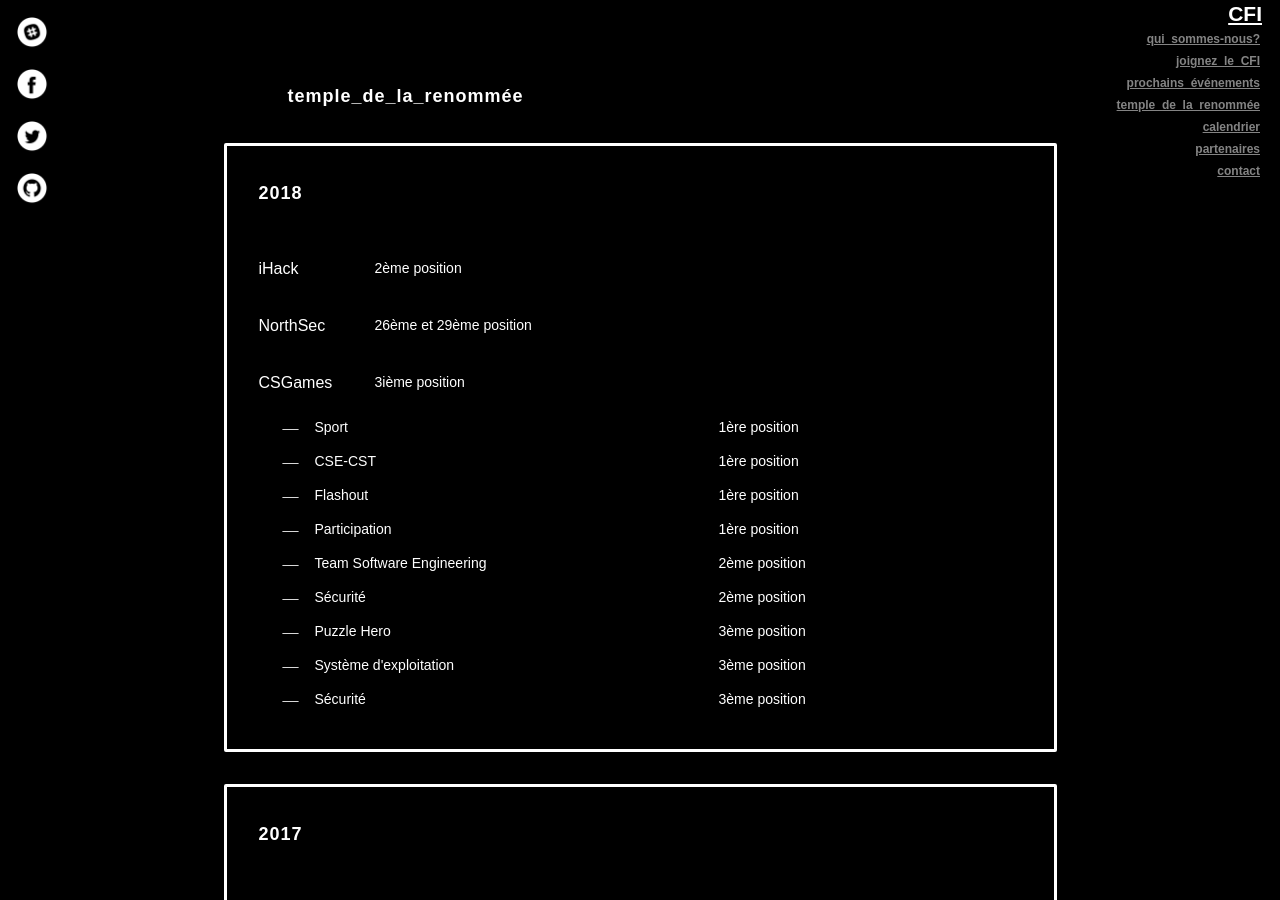
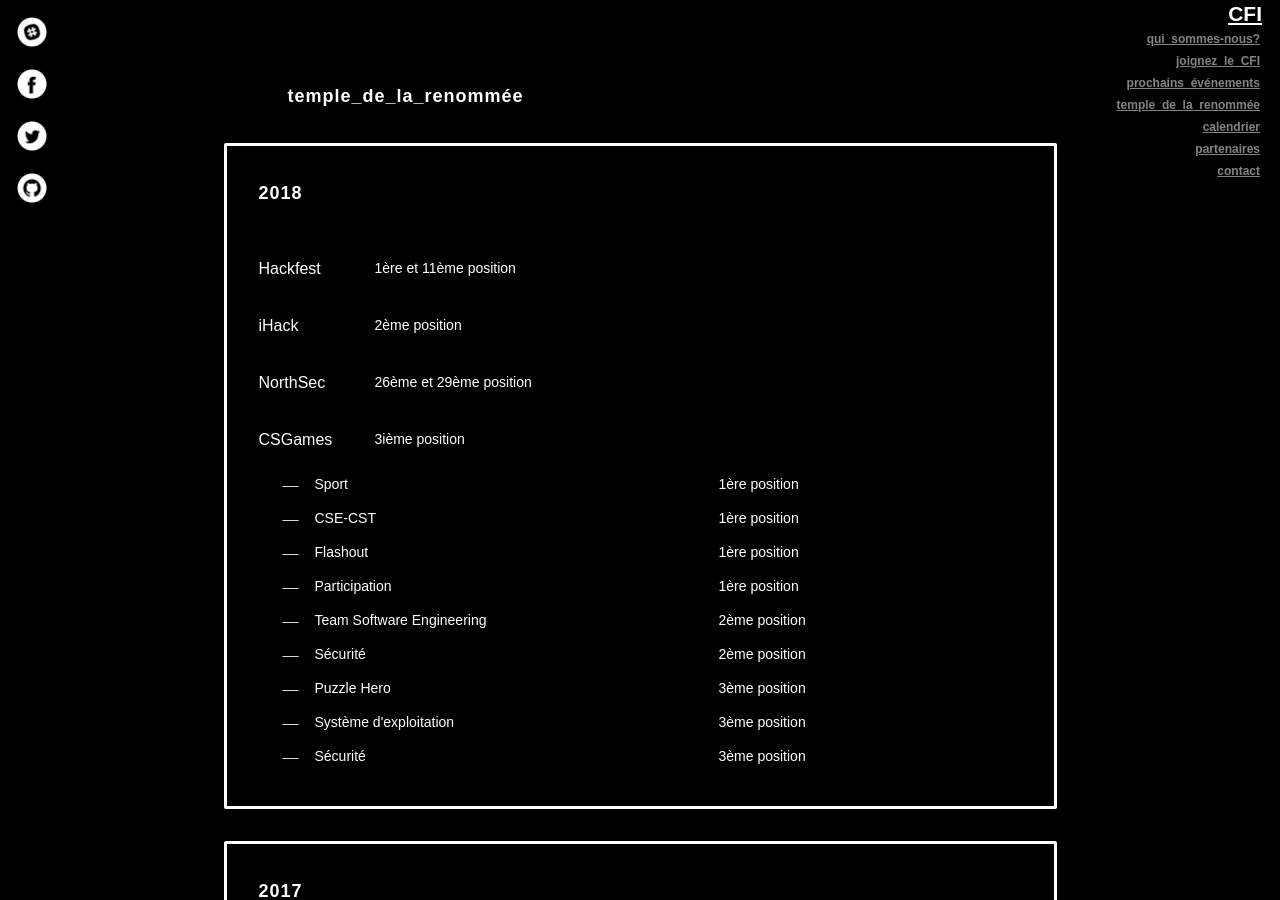
Before and after one commit to CFI-UL/cfi-ul.github.io, a Jekyll site: the page built from index.html, in a window 1280 px wide and 900 px high, scrolled down 2317 px. Built offline with Jekyll 4.4.1, drawn with Linux system fonts in a browser that asks for light colours.

Commit message:
Add hackfest score.

```diff
--- a/_data/hall-of-fame.json
+++ b/_data/hall-of-fame.json
@@ -1,4 +1,10 @@
 [
+  {
+    "name": "Hackfest",
+    "year": "2018",
+    "position": "1ère et 11ème position",
+    "url": ""
+  },
   {
     "name": "iHack",
     "year": "2018",
```
